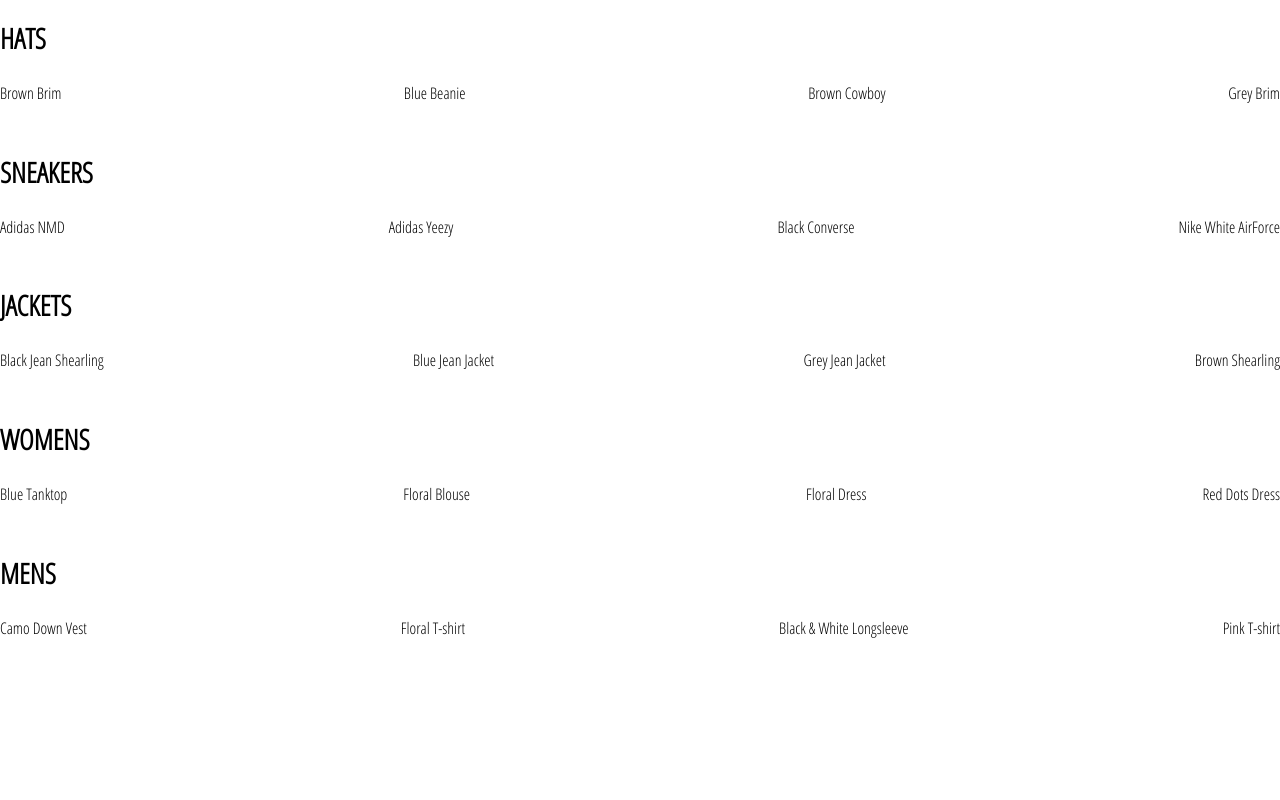
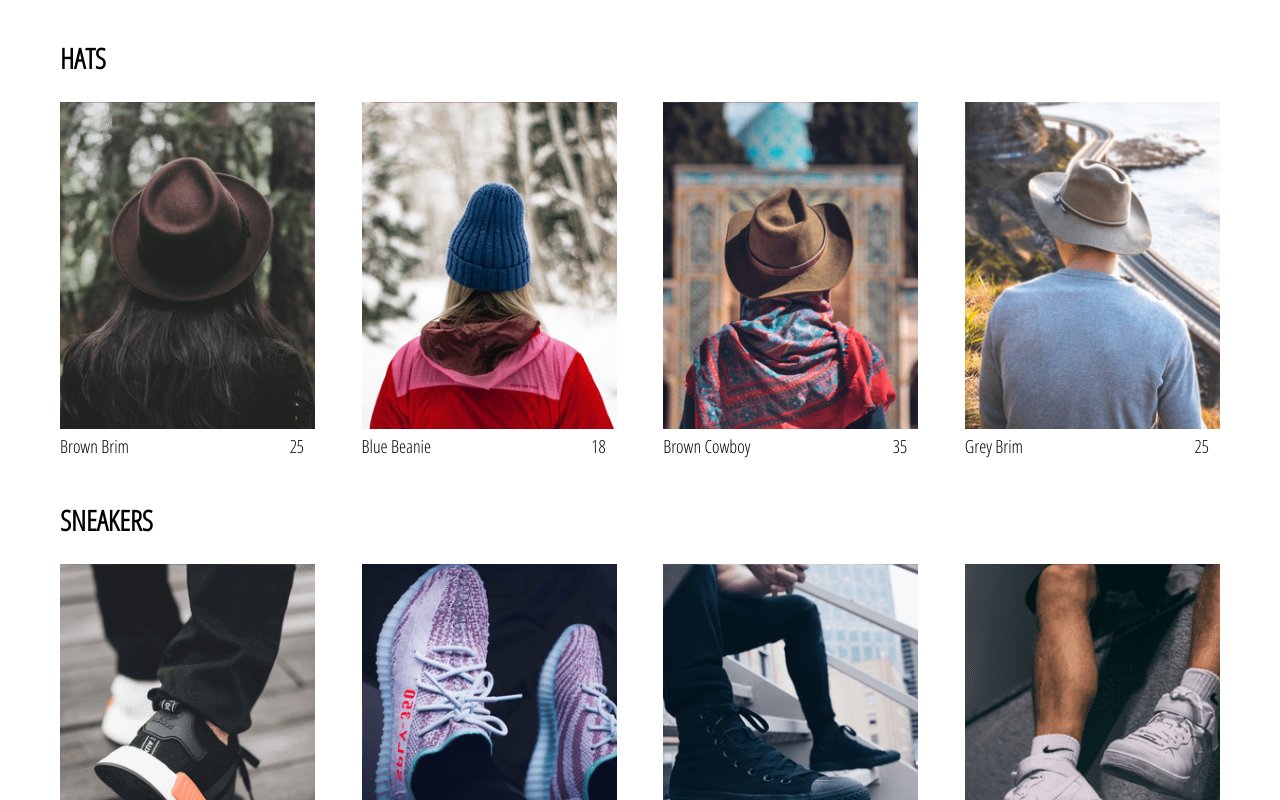
Before and after one commit to dennyvik/abcde, a React (Create React App) app: page /shop in a window 1280 px wide. Shown: the top 800 px of the page. Built offline with nearby package versions, Linux system fonts and the light colour scheme.

Commit message:
adding shop pages with collection preview and collection item

```diff
--- a/src/App.css
+++ b/src/App.css
@@ -1,3 +1,4 @@
 body{
     font-family: 'Open Sans Condensed';
+    padding: 20px 60px;
 }
--- /dev/null
+++ b/src/components/collection-item/collection-item.component.jsx
@@ -0,0 +1,15 @@
+import React from 'react';
+
+import './collection-item.styles.scss';
+
+const CollectionItem=({id,name,imageUrl,price})=>(
+<div className='collection-item'>
+    <div className='image' style={{backgroundImage:`url(${imageUrl})`}}/>
+    <div className='collection-footer'>
+        <span className='name'>{name}</span>
+        <span className='price'>{price}</span>
+    </div>
+</div>
+)
+
+export default CollectionItem
--- /dev/null
+++ b/src/components/collection-item/collection-item.styles.scss
@@ -0,0 +1,32 @@
+.collection-item {
+    width: 22%;
+    display: flex;
+    flex-direction: column;
+    height: 350px;
+    align-items: center;
+
+    .image {
+      width: 100%;
+      height: 95%;
+      background-size: cover;
+      background-position: center;
+      margin-bottom: 5px;
+    }
+
+    .collection-footer {
+      width: 100%;
+      height: 5%;
+      display: flex;
+      justify-content: space-between;
+      font-size: 18px;
+
+      .name {
+        width: 90%;
+        margin-bottom: 15px;
+      }
+
+      .price {
+        width: 10%;
+      }
+    }
+  }
--- a/src/components/collection-preview/collection-preview.component.jsx
+++ b/src/components/collection-preview/collection-preview.component.jsx
@@ -1,5 +1,5 @@
 import React from 'react';
-
+import CollectionItem from '../collection-item/collection-item.component';
 import './collection-preview.styles.scss';
 
 const CollectionPreview = ({title,items})=>(
@@ -9,8 +9,8 @@
             {
                 items
                 .filter((item,idx) => idx < 4)
-                .map(item=>(
-                    <div key={item.id}>{item.name}</div>
+                .map(({id,...otherItemProps})=>(
+                    <CollectionItem key={id} {...otherItemProps} />
                 ))
             }
         </div>
```
Also changed, not shown: src/components/collection-preview/collection-preview.styles.scss (indentation only).
